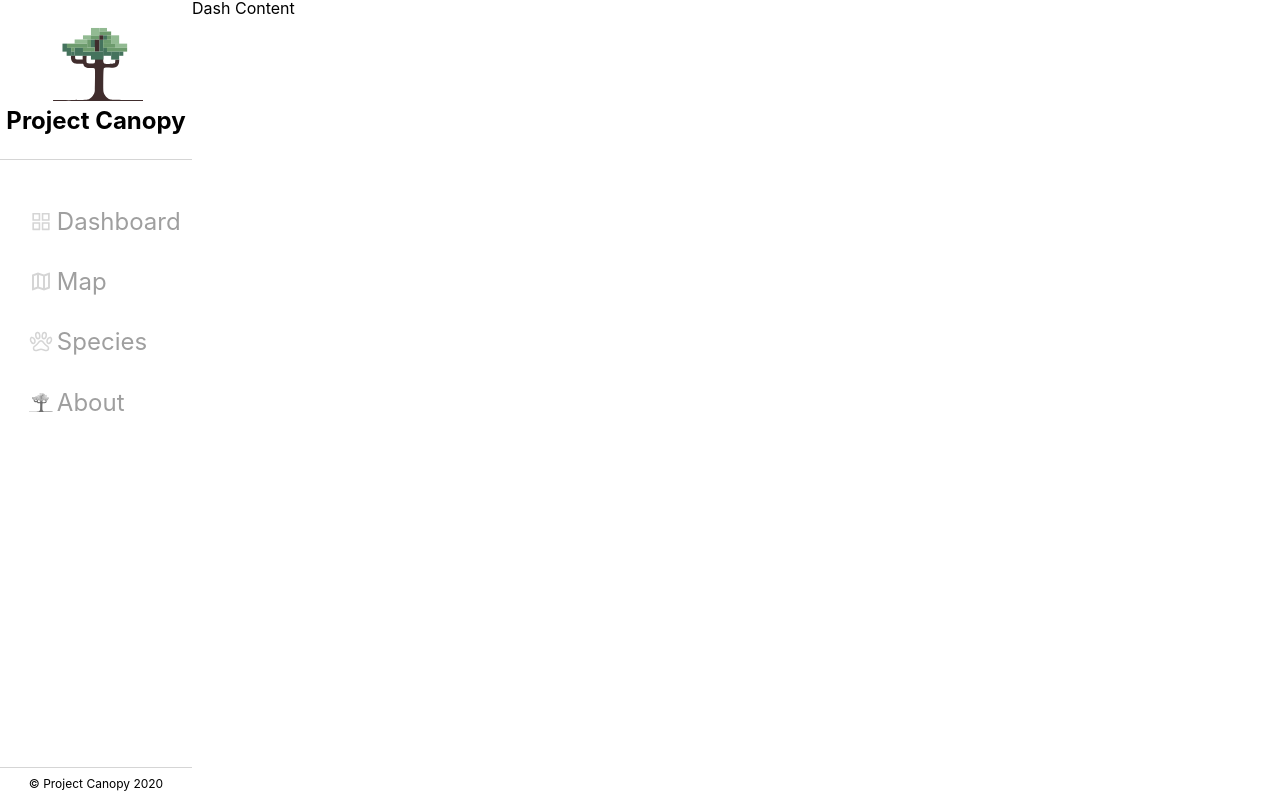
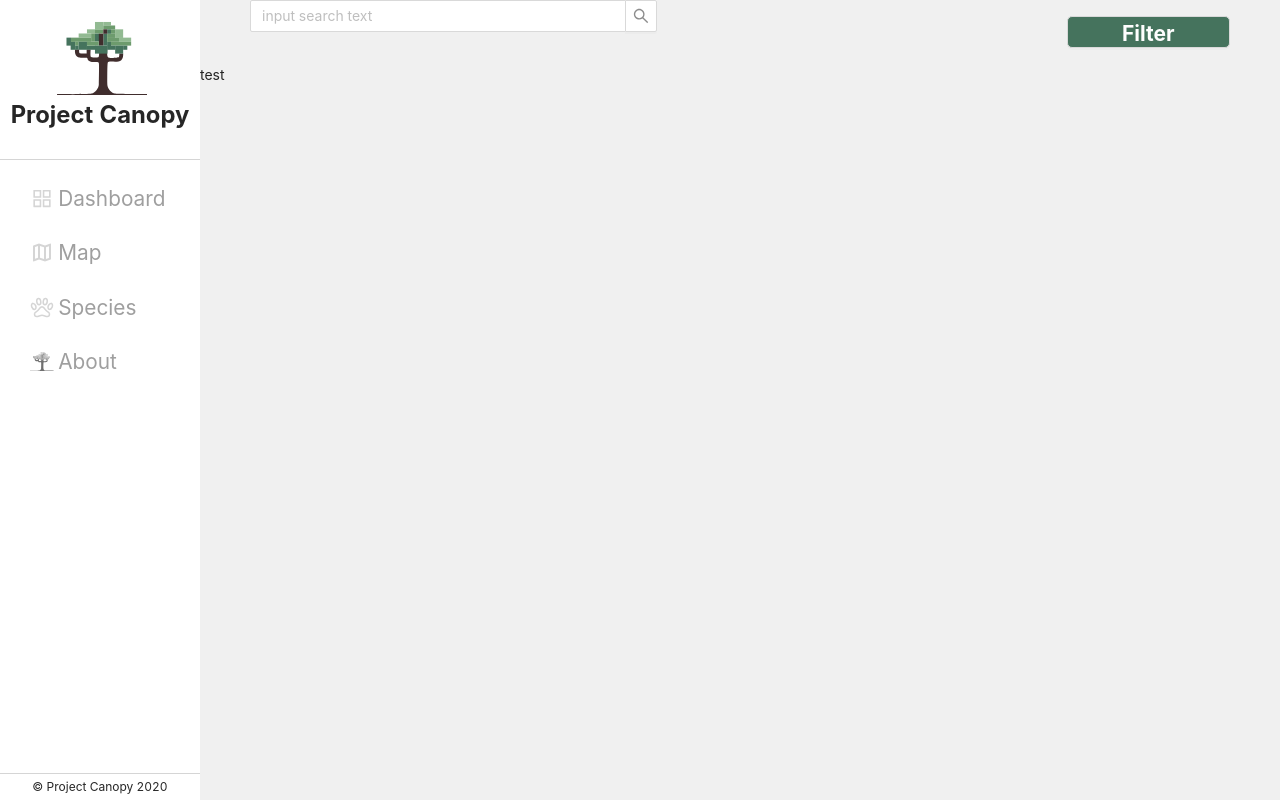
Before and after one commit to BloomTech-Labs/project-canopy-fe, a React (Create React App) app: page / in a window 1280 px wide. Built offline with nearby package versions, Linux system fonts and the light colour scheme.

Commit message:
Updated navigation using antd. Added search bar. Removed Switch/Routes during design process

```diff
--- a/package.json
+++ b/package.json
@@ -3,9 +3,11 @@
   "version": "0.1.0",
   "private": true,
   "dependencies": {
+    "@ant-design/icons": "^4.0.5",
     "@testing-library/jest-dom": "^4.2.4",
     "@testing-library/react": "^9.3.2",
     "@testing-library/user-event": "^7.1.2",
+    "antd": "^4.1.1",
     "axios": "^0.19.2",
     "fuse.js": "^5.0.10-beta",
     "react": "^16.13.1",
--- a/src/App.css
+++ /dev/null
@@ -1,9 +0,0 @@
-.cluster-marker {
-  color: #fff;
-  background: #1978c8;
-  border-radius: 50%;
-  padding: 10px;
-  display: flex;
-  justify-content: center;
-  align-items: center;
-}
--- a/src/App.js
+++ b/src/App.js
@@ -1,33 +1,31 @@
 import React from 'react';
-import './App.css';
+import 'antd/dist/antd.css';
 import { Route, Switch } from 'react-router-dom';
+import {Layout, Row, Col} from 'antd';
 import styled from 'styled-components';
 
-import Dashboard from './components/dashboard.js';
+import Dashboard from './components/Dashboard.js';
 import {Nav} from './components/Nav'
+
+
+
+const {Header, Sider, Content, Footer} = Layout;
 
 function App() {
   return (
-    <div>
 
-      <Switch>
-        <Route exact path='/'>
-          <Container>
-            <Nav />
-            <Dashboard />
-          </Container>
-        </Route>
-      </Switch>
+      <Layout>
+          <Nav />
+          <Layout style={{backgroundColor:'#F0F0F0', height:'100vh'}}>
 
-    </div>
+                <Dashboard />
+
+          </Layout>
+
+      </Layout>
+
+
   );
 }
 
-const Container = styled.div`
-    display:flex;
-    width:100%;
-    height:100vh;
-`;
-
-
 export default App;
--- a/src/components/Nav.js
+++ b/src/components/Nav.js
@@ -1,91 +1,85 @@
 import React from 'react';
 import {Link} from 'react-router-dom';
+import {Layout, Menu} from 'antd';
+import 'antd/dist/antd.css';
 import styled from 'styled-components';
 
+// Imports all of the image assets
 import treeLogo from './assets/treeLogo.svg';
 import dashboardLight from './assets/light/dashboard.svg';
 import mapLight from './assets/light//map.svg';
 import pawLight from './assets/light/paw.svg';
 import treeLight from './assets/light/Tree.svg';
-
 import dashboardGreen from './assets/green/dashboard.svg';
 import mapGreen from './assets/green/map.svg';
 import pawGreen from './assets/green/paw.svg';
 import treeGreen from './assets/green/Tree.svg';
 
+const {Sider} = Layout;
+
 export const Nav = () =>{
     return (
-        <NavCont>
+        <Sider
+        style={{
+            height: '100vh',
+            backgroundColor:'white'
+          }}
+        >
             <LogoCont>
                 <img src={treeLogo} />
                 <h1>Project Canopy</h1>
             </LogoCont>
-
             <NavItems>
-                <Link className="navItem" id="dashboard">
+                <Link to={`/`} className="navItem" id="dashboard">
                     <img src={dashboardLight} class="image_on" />
                     <img src={dashboardGreen} class="image_off"/>
                     Dashboard
                 </Link>
-                <Link className="navItem" id="map">
+                <Link to={`/maps`} className="navItem" id="map">
                     <img src={mapLight} class="image_on" />
                     <img src={mapGreen} class="image_off"/>
                     Map
                 </Link>
-                <Link className="navItem" id="paw">
+                <Link to={`/species`} className="navItem" id="paw">
                     <img src={pawLight} class="image_on" />
                     <img src={pawGreen} class="image_off"/>
                     Species
                 </Link>
-                <Link className="navItem" id="tree">
+                <Link to={`/about`} className="navItem" id="tree">
                     <img src={treeLight} class="image_on" />
                     <img src={treeGreen} class="image_off"/>
                     About
                 </Link>
             </NavItems>
-
             <NavFooter>
                 <footer>© Project Canopy 2020</footer>
             </NavFooter>
-        </NavCont>
+        </Sider>
     )
 };
 
-const NavCont = styled.div`
-    display:flex;
-    flex-direction:column;
-    align-items:center;
-    width:15%;
-    height:100vh;
-    background-color:white;
-`;
-
 const LogoCont = styled.div`
     display:flex;
-    width:100%;
-    height: 20vh;
+    height: 20%;
     flex-direction:column;
     align-items:center;
     justify-content:center;
     border-bottom:1px solid #D5D5D5;
     h1 {
         font-weight: bold;
-        font-size: 24px;
+        font-size: 1.7em;
         line-height: 31px;
     }
 `;
 
 const NavItems = styled.div`
     display:flex;
+    height:30%;
     flex-direction:column;
     justify-content:space-evenly;
     align-items:center;
-    width:100%;
-    height:34vh;
-    padding-top:2vh;
-    padding-bottom:40vh;
     a {
-        font-size: 24px;
+        font-size: 1.3rem;
         line-height: 31px;
         color:#9F9F9F;
         text-decoration:none;
@@ -117,11 +111,11 @@ const NavItems = styled.div`
 `;
 
 const NavFooter = styled.div`
-    display:flex;
-    justify-content:center;
-    align-items:center;
+    text-align:center;
     width:100%;
-    height:4vh;
+    position:absolute;
+    bottom:0;
+    padding:2.5% 0 2.5%;
     border-top: 1px solid #D5D5D5;
     footer {
         font-size: 12px;
--- /dev/null
+++ b/src/components/Search.js
@@ -0,0 +1,41 @@
+import React from 'react';
+import 'antd/dist/antd.css'
+import {Input, Button, Row, Col} from 'antd';
+import styled from 'styled-components';
+
+const {Search} = Input;
+
+export const SearchBar = () =>{
+    return (
+        <Row>
+            <Col span={10}>
+                <Search
+                    placeholder="input search text"
+                    onSearch={value => console.log(value)}
+                    onChange={placeholder => console.log(placeholder)}
+                    style={{borderRadius:'6px'}}
+                />
+            </Col>
+            <Col span={4} offset={10}>
+                <StyledButton><span>Filter</span></StyledButton>
+            </Col>
+        </Row>
+
+    )
+}
+
+const StyledButton = styled(Button)`
+  background-color: #45735D;
+  width:100%;
+  border-radius:5px;
+  padding:0;
+  margin:0 auto;
+  span {
+    padding:0;
+    color:#FEFEFE;
+    font-weight: bold;
+    font-size: 1.5em;
+    vertical-align:middle;
+  }
+
+`;
--- a/src/components/dashboard.js
+++ b/src/components/dashboard.js
@@ -1,23 +1,22 @@
 import React, { useEffect } from 'react';
-import { connect } from 'react-redux';
+import 'antd/dist/antd.css';
+import {Layout} from 'antd';
 import styled from 'styled-components';
+import {SearchBar} from './Search'
+const {Header, Footer, Content} = Layout;
 
+const Dashboard = () => {
+    return(
+        <div>
+            <Header style={{backgroundColor:'#F0F0F0'}}>
+                <SearchBar />
+            </Header>
 
-const Dashboard = (props) => {
-    useEffect(() => {
-
-    }, [])
-
-    return(
-        <DashCont>
-           <p>Dash Content</p>
-        </DashCont>
+            <Content>
+                <p>test</p>
+            </Content>
+        </div>
     )
 };
 
 export default Dashboard
-
-const DashCont = styled.div`
-    display:flex;
-    width:84.1%;
-`;
--- a/src/index.js
+++ b/src/index.js
@@ -15,9 +15,9 @@ import { BrowserRouter } from 'react-router-dom';
 
 ReactDOM.render(
     <BrowserRouter>
-      <React.StrictMode>
+
         <App />
-      </React.StrictMode>
+
     </BrowserRouter>,
   document.getElementById('root')
 );
```
Also changed, not shown: src/index.css (line endings or trailing spaces), 1 other file (tests, documents, lock files or other folders).
